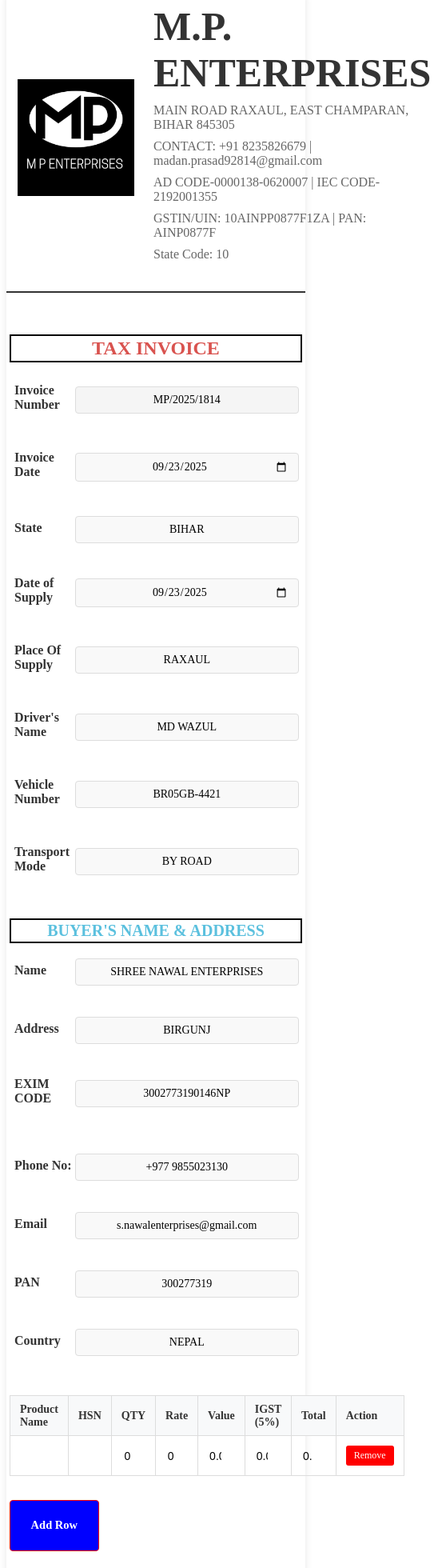
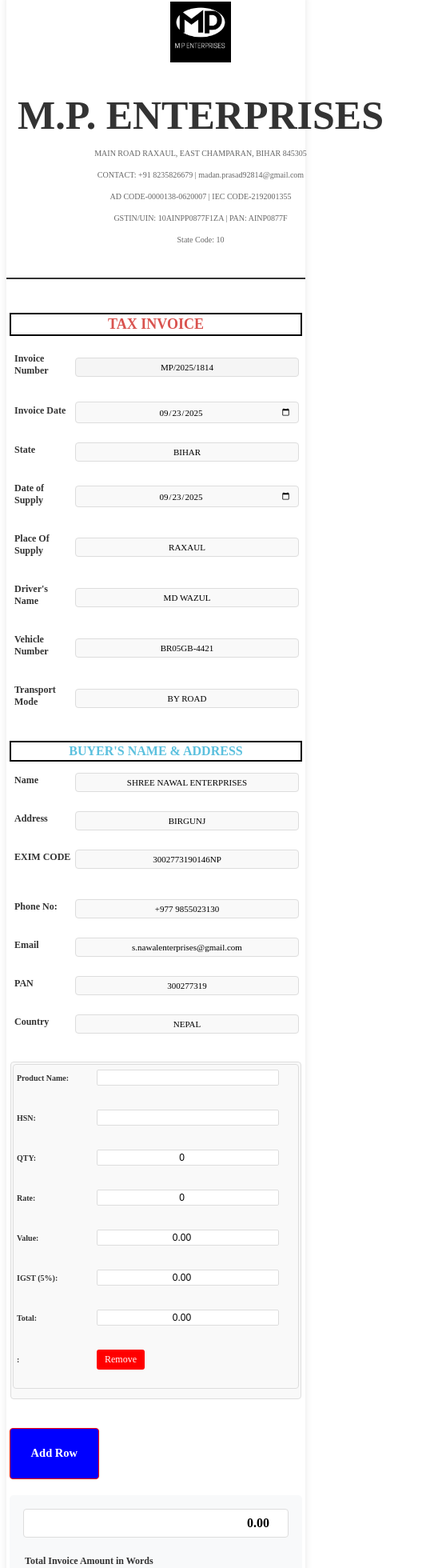
Before and after one commit to GUL5522/invoice-app, a React (Vite) app in the folder invoice/: page /bill in a window 390 px wide. Shown: the part 18-1978 px from the top of the page at 80% size, 543 px wide, since content can reach past the window. Built offline with nearby package versions, Linux system fonts and the light colour scheme.

Commit message:
fix alignment and responsive for mobile view also

```diff
--- a/invoice/src/pages/InvoiceList.jsx
+++ b/invoice/src/pages/InvoiceList.jsx
@@ -43,8 +43,8 @@
 
   const performSearch = () => {
     const filtered = invoices.filter(invoice => {
-      const buyerMatch = (invoice.buyerName || '').toLowerCase().includes(searchBuyer.toLowerCase());
-      const invoiceMatch = (invoice.invoiceNumber || '').includes(searchInvoice);
+      const buyerMatch = searchBuyer === '' || (invoice.buyerName || '').toLowerCase().includes(searchBuyer.toLowerCase());
+      const invoiceMatch = searchInvoice === '' || (invoice.invoiceNumber || '').toLowerCase().includes(searchInvoice.toLowerCase());
       const formattedInvoiceDate = formatDate(invoice.invoiceDate);
       const formattedSearchDate = searchDate ? new Date(searchDate).toLocaleDateString('en-IN') : '';
       const dateMatch = searchDate === '' || formattedInvoiceDate === formattedSearchDate;
@@ -153,12 +153,6 @@
                     <Link to={`/invoice/${invoice._id}`} className="view-btn">
                       View
                     </Link>
-                    <button
-                      className="print-btn"
-                      onClick={() => window.print()}
-                    >
-                      Print
-                    </button>
                   </td>
                 </tr>
               ))}
--- a/invoice/src/pages/InvoiceView.css
+++ b/invoice/src/pages/InvoiceView.css
@@ -241,12 +241,13 @@
     border: 1px solid black;
     max-width: none;
     margin: 0;
-    padding: 8mm;
+    padding: 8mm 8mm calc(8mm + 30px);
     page-break-inside: avoid;
     background-color: white;
     font-size: 11px;
     max-height: 270mm;
     overflow: hidden;
+    position: relative;
   }
 
   .invoice-header {
@@ -269,6 +270,12 @@
     margin: 0;
     color: #333;
     text-align: center;
+    position: absolute;
+    bottom: 5px;
+    left: 50%;
+    transform: translateX(-50%);
+    width: 100%;
+    z-index: 10;
   }
 
   .invoice-info p {
@@ -468,3 +475,286 @@
     page-break-after: avoid !important;
   }
 }
+
+/* Tablet responsiveness */
+@media screen and (max-width: 1024px) {
+  .invoice-view-container {
+    padding: 15px;
+    max-width: 95%;
+  }
+
+  .invoice-header {
+    flex-wrap: wrap;
+    gap: 10px;
+  }
+
+  .img {
+    width: 120px;
+  }
+
+  .invoice-info h1 {
+    font-size: 40px;
+  }
+
+  .cols-3 {
+    grid-template-columns: repeat(auto-fit, minmax(200px, 1fr));
+    gap: 15px;
+  }
+
+  #dynamicTable {
+    font-size: 13px;
+  }
+
+  #dynamicTable th,
+  #dynamicTable td {
+    padding: 6px 8px;
+  }
+}
+
+  /* Mobile responsiveness */
+  @media screen and (max-width: 768px) {
+    .invoice-view-container {
+      max-width: 100%;
+      padding: 10px;
+      font-size: 12px;
+      line-height: 1.4;
+    }
+
+    .invoice-actions {
+      flex-direction: column;
+      gap: 10px;
+      align-items: stretch;
+    }
+
+    .back-btn,
+    .print-btn {
+      width: 100%;
+      text-align: center;
+    }
+
+    .invoice-container {
+      padding: 15px;
+      margin: 10px 0;
+    }
+
+    .invoice-header {
+      flex-direction: column;
+      align-items: center;
+      text-align: center;
+      gap: 15px;
+      margin-bottom: 25px;
+    }
+
+    .img {
+      width: clamp(80px, 15vw, 120px);
+      height: auto;
+    }
+
+    .invoice-info h1 {
+      font-size: clamp(16px, 3.5vw, 24px);
+      margin: 10px 0 8px 0;
+      line-height: 1.1;
+      white-space: nowrap;
+      overflow: hidden;
+      text-overflow: ellipsis;
+      max-width: 100%;
+    }
+
+    .invoice-info p {
+      font-size: clamp(10px, 2.5vw, 14px);
+      margin: 8px 0;
+      line-height: 1.5;
+      word-wrap: break-word;
+      hyphens: auto;
+    }
+
+    .tax {
+      font-size: 20px;
+      margin: 15px 0;
+    }
+
+    .cols-3,
+    .cols-2 {
+      grid-template-columns: 1fr;
+      gap: 10px;
+      margin-bottom: 20px;
+    }
+
+    .form-elem {
+      margin-bottom: 10px;
+    }
+
+    .form-label {
+      font-size: 12px;
+    }
+
+    .form-control {
+      font-size: 12px;
+      padding: 6px 10px;
+    }
+
+    .buyer {
+      font-size: 18px;
+      margin: 15px 0 10px 0;
+    }
+
+    #dynamicTable {
+      font-size: 11px;
+      margin: 15px 0;
+      border: 1px solid #ddd;
+      border-radius: 4px;
+      overflow: hidden;
+    }
+
+    #dynamicTable thead {
+      display: none;
+    }
+
+    #dynamicTable tbody,
+    #dynamicTable tr {
+      display: block;
+      width: 100%;
+      margin-bottom: 10px;
+      border: 1px solid #ddd;
+      border-radius: 4px;
+      background-color: #f9f9f9;
+    }
+
+    #dynamicTable td {
+      display: block;
+      width: 100%;
+      text-align: left;
+      padding: 8px 12px;
+      border: none;
+      position: relative;
+      box-sizing: border-box;
+    }
+
+    #dynamicTable td::before {
+      content: attr(data-label) ": ";
+      font-weight: bold;
+      color: #333;
+      display: inline-block;
+      min-width: 100px;
+    }
+
+    #dynamicTable td:first-child::before {
+      content: "Product Name: ";
+    }
+
+    #dynamicTable td:nth-child(2)::before {
+      content: "HSN: ";
+    }
+
+    #dynamicTable td:nth-child(3)::before {
+      content: "QTY: ";
+    }
+
+    #dynamicTable td:nth-child(4)::before {
+      content: "Rate: ";
+    }
+
+    #dynamicTable td:nth-child(5)::before {
+      content: "Value: ";
+    }
+
+    #dynamicTable td:nth-child(6)::before {
+      content: "IGST (5%): ";
+    }
+
+    #dynamicTable td:nth-child(7)::before {
+      content: "Total: ";
+    }
+
+    #dynamicTable input {
+      font-size: 12px;
+      padding: 2px 4px;
+      width: calc(100% - 120px);
+      display: inline-block;
+      border: 1px solid #ddd;
+      background: white;
+      border-radius: 2px;
+    }
+
+    .bill {
+      flex-direction: column;
+      gap: 15px;
+      padding: 15px;
+      margin: 20px 0;
+    }
+
+    .bank-info {
+      order: 2;
+    }
+
+    .word {
+      order: 1;
+      text-align: left;
+      width: 100%;
+    }
+
+    .total {
+      font-size: 16px;
+      width: 100%;
+      text-align: right;
+    }
+
+    .total-in-word {
+      font-size: 12px;
+      text-align: left;
+    }
+
+    .total-in-words {
+      font-size: 12px;
+      text-align: left;
+    }
+
+    .print-footer {
+      font-size: 12px;
+      margin-top: 20px;
+    }
+  }
+
+/* Extra small mobile */
+@media screen and (max-width: 480px) {
+  .invoice-view-container {
+    padding: 5px;
+  }
+
+  .invoice-container {
+    padding: 10px;
+  }
+
+  .img {
+    width: 80px;
+  }
+
+  .invoice-info h1 {
+    font-size: 28px;
+  }
+
+  .tax {
+    font-size: 18px;
+  }
+
+  .buyer {
+    font-size: 16px;
+  }
+
+  #dynamicTable th,
+  #dynamicTable td {
+    min-width: 60px;
+    padding: 4px 2px;
+    font-size: 10px;
+  }
+
+  #dynamicTable th:first-child,
+  #dynamicTable td:first-child {
+    min-width: 100px;
+  }
+
+  .form-control {
+    font-size: 11px;
+    padding: 5px 8px;
+  }
+}
--- a/invoice/src/pages/InvoiceView.jsx
+++ b/invoice/src/pages/InvoiceView.jsx
@@ -121,7 +121,7 @@
         <header className="invoice-header">
           <img className="img" src={mp} alt="image" />
           <div className="invoice-info">
-            <h1 style={{ fontSize: 50 }}>M.P. ENTERPRISES</h1>
+            <h1>M.P. ENTERPRISES</h1>
             <p>MAIN ROAD RAXAUL, EAST CHAMPARAN, BIHAR 845305</p>
             <p>CONTACT: +91 8235826679  |  madan.prasad92814@gmail.com</p>
             <p>AD CODE-0000138-0620007  |  IEC CODE-2192001355</p>
@@ -225,13 +225,13 @@
             <tbody>
               {invoice.products.map((product, index) => (
                 <tr key={index}>
-                  <td><input type="text" value={product.product} readOnly /></td>
-                  <td><input type="text" value={product.hsn} readOnly /></td>
-                  <td><input type="number" value={product.qty} readOnly /></td>
-                  <td><input type="number" value={product.rate} readOnly /></td>
-                  <td><input type="number" value={product.taxable.toFixed(2)} readOnly /></td>
-                  <td><input type="number" value={product.igst.toFixed(2)} readOnly /></td>
-                  <td><input type="number" value={product.total.toFixed(2)} readOnly /></td>
+                  <td data-label="Product Name"><input type="text" value={product.product} readOnly /></td>
+                  <td data-label="HSN"><input type="text" value={product.hsn} readOnly /></td>
+                  <td data-label="QTY"><input type="number" value={product.qty} readOnly /></td>
+                  <td data-label="Rate"><input type="number" value={product.rate} readOnly /></td>
+                  <td data-label="Value"><input type="number" value={product.taxable.toFixed(2)} readOnly /></td>
+                  <td data-label="IGST (5%)"><input type="number" value={product.igst.toFixed(2)} readOnly /></td>
+                  <td data-label="Total"><input type="number" value={product.total.toFixed(2)} readOnly /></td>
                 </tr>
               ))}
             </tbody>
@@ -252,7 +252,6 @@
             </div>
           </div>
 
-          <footer className="print-footer">M.P. ENTERPRISES</footer>
         </div>
       </div>
     </div>
```
